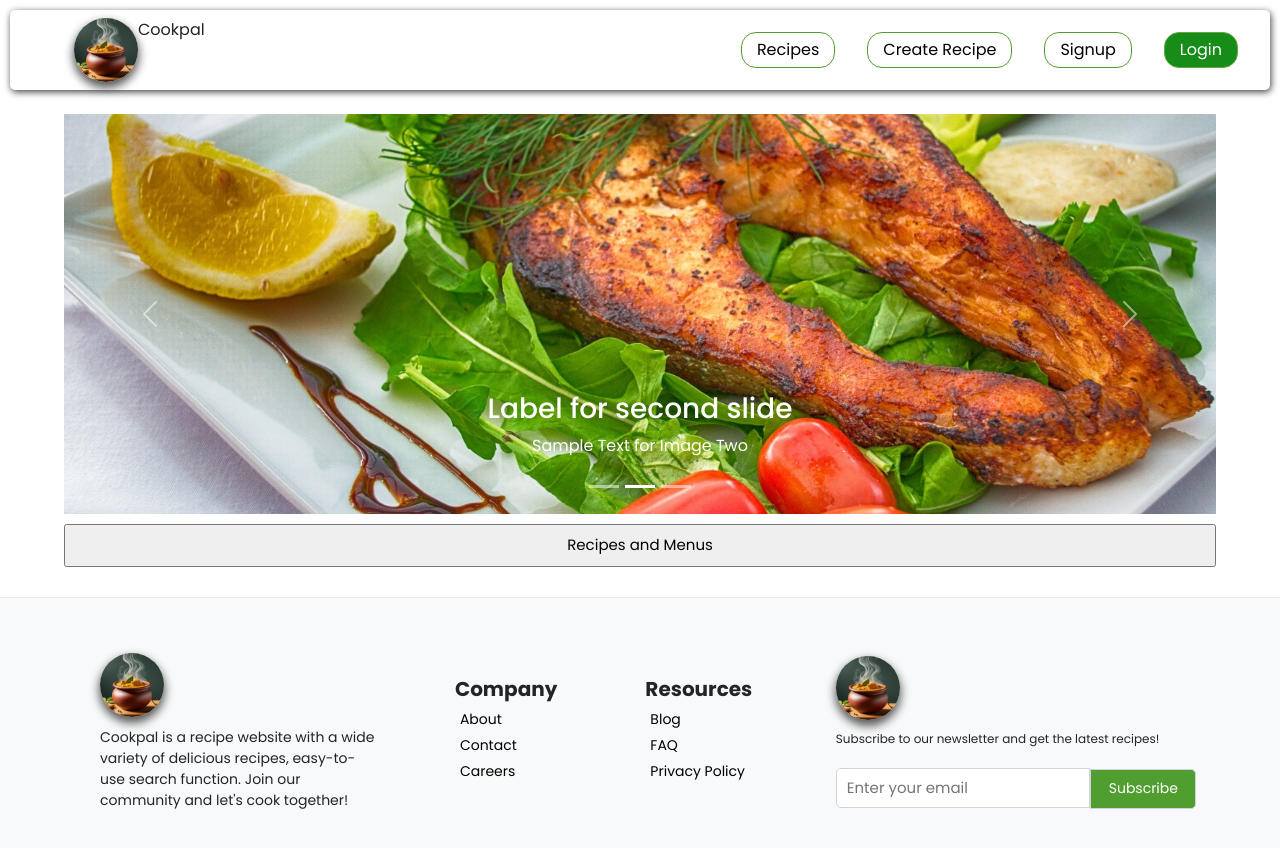
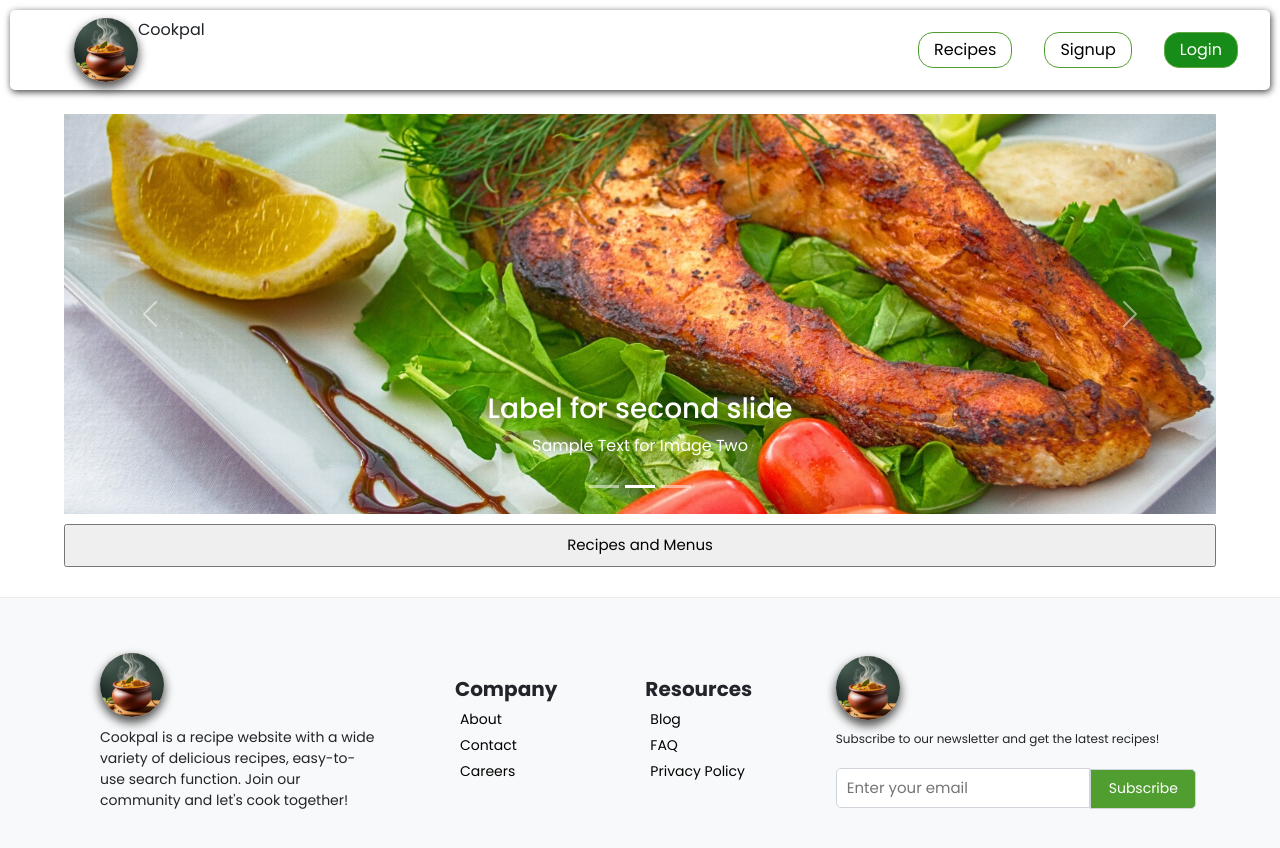
Before and after one commit to rithakith/RecipeApp, a React (Vite) app: page / in a window 1280 px wide. Shown: the top 848 px of the page. Built offline with nearby package versions, Linux system fonts and the light colour scheme.

Commit message:
remove create recipe button in navbar

```diff
--- a/src/components/Navbar/Navbar.jsx
+++ b/src/components/Navbar/Navbar.jsx
@@ -23,11 +23,6 @@ const Navbar = () => {
               </Link>
             </li>
             <li>
-              <Link to={"/newrecipe"} style={{ textDecoration: "none" }}>
-                Create Recipe
-              </Link>
-            </li>
-            <li>
               {" "}
               <Link to={"/signup"}>Signup</Link>
             </li>
```
